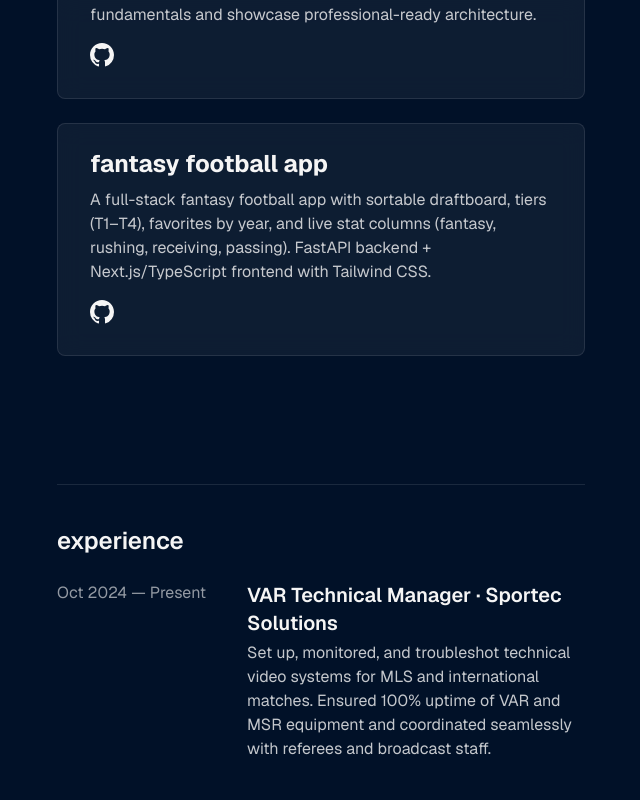
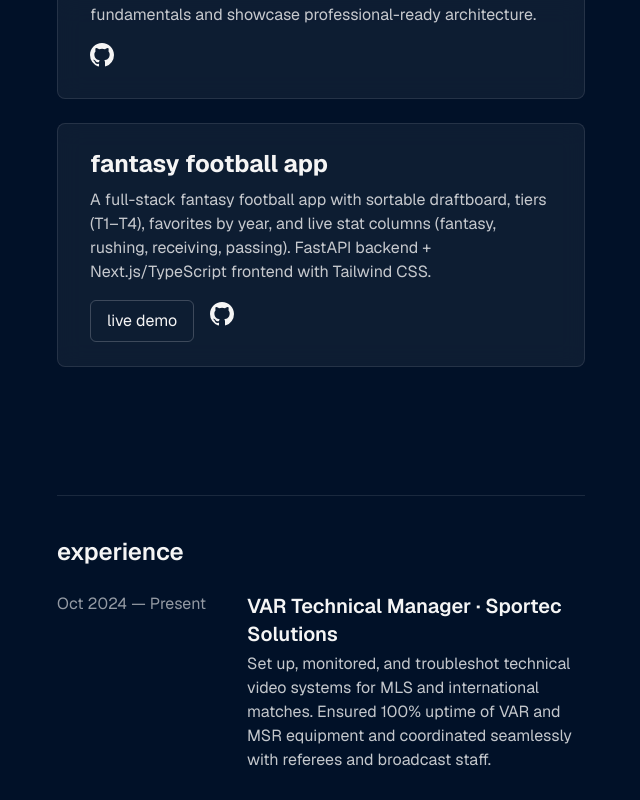
Before and after one commit to ckwame-jpg/man-city, a Next.js app: page / in a window 1280 px wide. Shown: the part 807-1607 px from the top of the page, without its empty margins (583-1223 px from the left). Built offline with nearby package versions, Linux system fonts and the light colour scheme; no server answers.

Commit message:
portfolio: add Live Demo CTA (env-driven), set metadataBase via env, update docs and .env.example

```diff
--- a/src/app/page.tsx
+++ b/src/app/page.tsx
@@ -6,6 +6,7 @@ export default function Home() {
   const experienceRef = useRef<HTMLElement>(null);
   const [activeSection, setActiveSection] = useState('about');
   const [menuOpen, setMenuOpen] = useState(false);
+  const fantasyDemoUrl = process.env.NEXT_PUBLIC_FANTASY_DEMO_URL;
 
   useEffect(() => {
     const main = mainRef.current;
@@ -210,6 +211,19 @@ export default function Home() {
                 A full-stack fantasy football app with sortable draftboard, tiers (T1–T4), favorites by year, and live stat columns (fantasy, rushing, receiving, passing). FastAPI backend + Next.js/TypeScript frontend with Tailwind CSS.
               </p>
 
+              {/* Live Demo link (shown only if env var is set) */}
+              {fantasyDemoUrl && (
+                <a
+                  href={fantasyDemoUrl}
+                  className="inline-block mt-4 mr-4 px-4 py-2 rounded-md border border-white/20 text-[#F5F5F5] hover:text-white hover:border-white/40 transition"
+                  target="_blank"
+                  rel="noopener noreferrer"
+                  aria-label="Live Demo"
+                >
+                  live demo
+                </a>
+              )}
+
               {/* GitHub link */}
               <a
                 href="https://github.com/ckwame-jpg/fantasy-tool"
```
Also changed, not shown: 1 other file (tests, documents, lock files or other folders).
